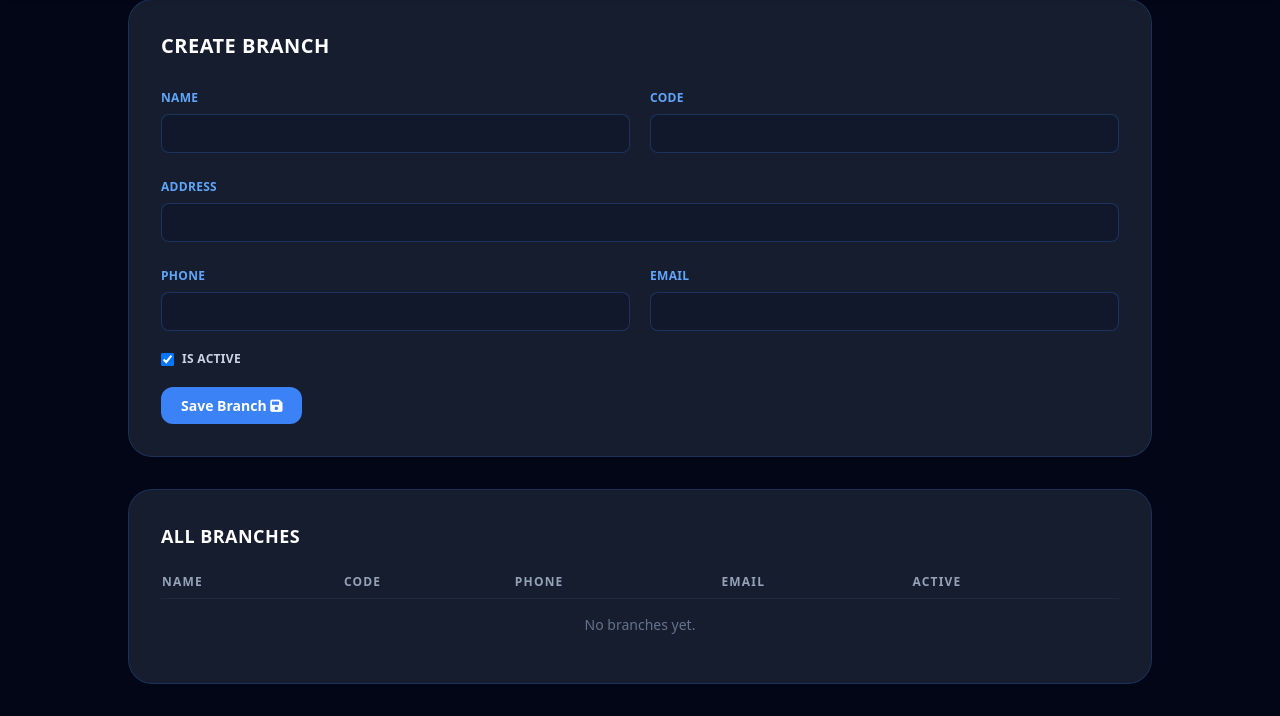
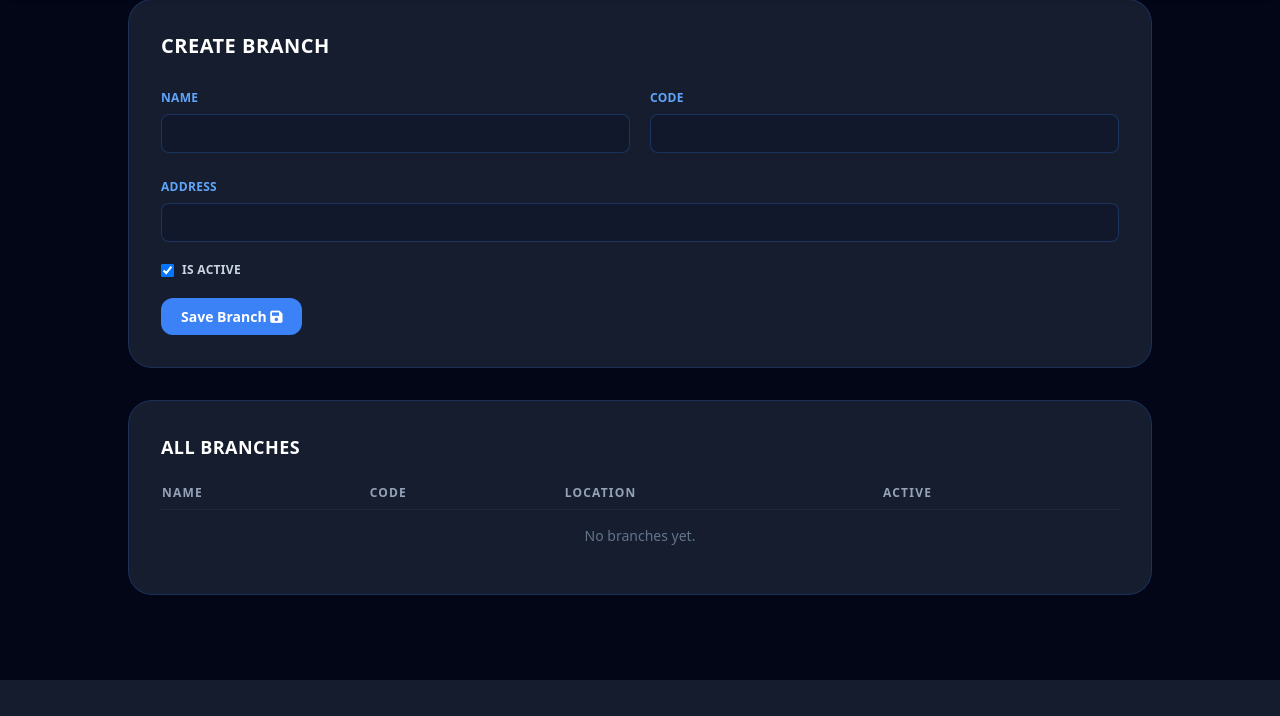
Before and after one commit to DristiSewa/DristiSewa, a Django app: page /branches/ in a window 1280 px wide. Shown: the part 120-836 px from the top of the page. After the commit the page ends 800 px from the top, so only its background shows below. Run offline with Django 5.2, Linux system fonts and the light colour scheme; the visitor is signed in with stand-in values (Sample User, id 1); data comes from the database, SQL or seed files in the repository; data that the repository does not hold is empty; some libraries are stand-ins or nearby versions.

Commit message:
some changes made to branch creation

```diff
--- a/branches/admin.py
+++ b/branches/admin.py
@@ -6,12 +6,12 @@ from .models import Branch
 @admin.register(Branch)
 class BranchAdmin(admin.ModelAdmin):
     list_display = [
-        "name", "code", "address", "phone", "email",
+        "name", "code", "address",
         "manager_count", "frontdesk_count", "student_count",
         "is_active", "created_at",
     ]
     list_filter = ["is_active", "created_at"]
-    search_fields = ["name", "code", "address", "email", "phone"]
+    search_fields = ["name", "code", "address"]
     list_editable = ["is_active"]
     date_hierarchy = "created_at"
     list_per_page = 50
--- a/branches/forms.py
+++ b/branches/forms.py
@@ -6,13 +6,11 @@ from .models import Branch
 class BranchForm(forms.ModelForm):
     class Meta:
         model = Branch
-        fields = ["name", "code", "address", "phone", "email", "is_active"]
+        fields = ["name", "code", "address", "is_active"]
         widgets = {
             "name": forms.TextInput(attrs={"class": "form-input"}),
             "code": forms.TextInput(attrs={"class": "form-input"}),
             "address": forms.TextInput(attrs={"class": "form-input"}),
-            "phone": forms.TextInput(attrs={"class": "form-input"}),
-            "email": forms.EmailInput(attrs={"class": "form-input"}),
             "is_active": forms.CheckboxInput(attrs={"class": "form-checkbox"}),
         }
 
--- a/branches/models.py
+++ b/branches/models.py
@@ -7,8 +7,6 @@ class Branch(TimeStampedModel):
     name = models.CharField(max_length=150, unique=True)
     code = models.CharField(max_length=20, unique=True)
     address = models.CharField(max_length=255, blank=True)
-    phone = models.CharField(max_length=20, blank=True)
-    email = models.EmailField(blank=True)
     is_active = models.BooleanField(default=True)
 
     class Meta:
--- a/branches/views.py
+++ b/branches/views.py
@@ -18,19 +18,32 @@ def create_branch_json(request):
     if request.method != "POST":
         return JsonResponse({"success": False, "error": "Invalid request method."}, status=405)
 
-    try:
-        payload = json.loads(request.body or "{}")
-    except (ValueError, TypeError):
-        return JsonResponse({"success": False, "error": "Invalid request payload."}, status=400)
+    form_fallback = False
+    if request.body:
+        try:
+            payload = json.loads(request.body or "{}")
+        except (ValueError, TypeError):
+            return JsonResponse({"success": False, "error": "Invalid request payload."}, status=400)
+    else:
+        payload = request.POST.dict()
+        form_fallback = True
 
-    name = (payload.get("branch_name") or "").strip()
-    location = (payload.get("location") or "").strip()
-    is_active = payload.get("is_active", True)
+    name = (payload.get("branch_name") or payload.get("name") or "").strip()
+    location = (payload.get("location") or payload.get("address") or "").strip()
+    if "is_active" in payload:
+        is_active = payload.get("is_active")
+    else:
+        is_active = False if form_fallback else True
+    if isinstance(is_active, str):
+        is_active = is_active.lower() in ["true", "1", "yes", "on"]
 
     if not name:
         return JsonResponse({"success": False, "error": "Branch name is required."}, status=400)
     if not isinstance(is_active, bool):
-        return JsonResponse({"success": False, "error": "Invalid branch status."}, status=400)
+        try:
+            is_active = bool(is_active)
+        except (ValueError, TypeError):
+            return JsonResponse({"success": False, "error": "Invalid branch status."}, status=400)
 
     if Branch.objects.filter(name__iexact=name).exists():
         return JsonResponse({"success": False, "error": "Branch already exists."}, status=400)
--- a/templates/branches/create_branch.html
+++ b/templates/branches/create_branch.html
@@ -21,14 +21,6 @@
                 <label class="text-xs font-bold text-blue-400 uppercase tracking-wide">{{ form.address.label }}</label>
                 {{ form.address }}
             </div>
-            <div class="space-y-1.5">
-                <label class="text-xs font-bold text-blue-400 uppercase tracking-wide">{{ form.phone.label }}</label>
-                {{ form.phone }}
-            </div>
-            <div class="space-y-1.5">
-                <label class="text-xs font-bold text-blue-400 uppercase tracking-wide">{{ form.email.label }}</label>
-                {{ form.email }}
-            </div>
             <div class="flex items-center gap-2">
                 {{ form.is_active }}
                 <label class="text-xs font-bold text-slate-300 uppercase tracking-wide">{{ form.is_active.label }}</label>
@@ -47,8 +39,7 @@
                     <tr class="text-xs font-black uppercase tracking-widest text-slate-400 border-b border-slate-800">
                         <th class="py-2 pr-4">Name</th>
                         <th class="py-2 pr-4">Code</th>
-                        <th class="py-2 pr-4">Phone</th>
-                        <th class="py-2 pr-4">Email</th>
+                        <th class="py-2 pr-4">Location</th>
                         <th class="py-2 pr-4">Active</th>
                     </tr>
                 </thead>
@@ -57,8 +48,7 @@
                     <tr class="border-b border-slate-900">
                         <td class="py-2 pr-4 font-semibold text-white">{{ branch.name }}</td>
                         <td class="py-2 pr-4 text-slate-400">{{ branch.code }}</td>
-                        <td class="py-2 pr-4 text-slate-400">{{ branch.phone|default:"—" }}</td>
-                        <td class="py-2 pr-4 text-slate-400">{{ branch.email|default:"—" }}</td>
+                        <td class="py-2 pr-4 text-slate-400">{{ branch.address|default:"—" }}</td>
                         <td class="py-2 pr-4">
                             {% if branch.is_active %}
                                 <span class="text-emerald-400 font-bold">Active</span>
@@ -68,7 +58,7 @@
                         </td>
                     </tr>
                     {% empty %}
-                    <tr><td colspan="5" class="py-4 text-center text-slate-500">No branches yet.</td></tr>
+                    <tr><td colspan="4" class="py-4 text-center text-slate-500">No branches yet.</td></tr>
                     {% endfor %}
                 </tbody>
             </table>
```
Also changed, not shown: docs/ER_DIAGRAM.md (+0 -18 lines), static/js/pages/admin/branch_staff.js (+42 -7 lines), templates/admin/branch_staff.html (+4 -4 lines), tests/test_branches.py (+7 -0 lines), branches/migrations/0002_remove_branch_phone_remove_branch_email.py (added).
